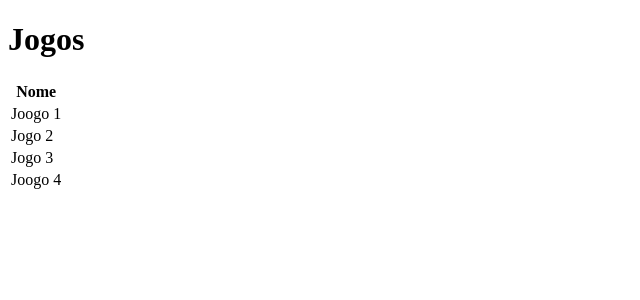
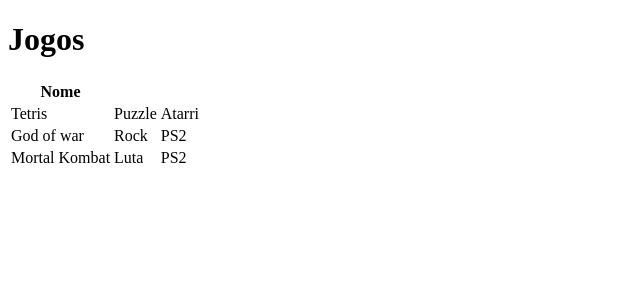
Before and after one commit to douglasshibata/jogoteca-flask-alura, a Flask app: page /inicio in a window 1280 px wide. Shown: the top 300 px of the page, without its empty margins (0-640 px from the left). Run offline with Flask 3, Linux system fonts and the light colour scheme.

Commit message:
feat: creating class Jogo and pass atributes to html

```diff
--- a/app.py
+++ b/app.py
@@ -1,10 +1,21 @@
 from flask import Flask, render_template
+
+class Jogo:
+    def __init__(self,nome,categoria,console):
+        self.nome=nome
+        self.categoria=categoria
+        self.console=console
+
+
 
 app = Flask(__name__)
 
 @app.route('/inicio')
 def ola():
-    lista = ['Joogo 1','Jogo 2 ','Jogo 3','Joogo 4']
+    jogo1= Jogo('Tetris','Puzzle','Atarri')
+    jogo2= Jogo('God of war','Rock','PS2')
+    jogo3= Jogo ('Mortal Kombat', 'Luta', 'PS2')
+    lista = [jogo1,jogo2,jogo3]
     return render_template('lista.html',titulo='Jogos',jogos=lista)
 
 app.run()
--- a/templates/lista.html
+++ b/templates/lista.html
@@ -1,11 +1,13 @@
 <!DOCTYPE html>
 <html>
-  <head>
+
+<head>
     <meta charset="utf-8">
     <meta name="viewport" content="width=device-width, initial-scale=1">
     <title>Jogoteca</title>
-  </head>
-  <body>
+</head>
+
+<body>
     <div class="container">
         <div class="page-header">
             <h1>{{ titulo }}</h1>
@@ -19,11 +21,14 @@
             <tbody>
                 {% for jogo in jogos %}
                 <tr>
-                    <td>{{jogo}}</td>
+                    <td>{{ jogo.nome }}</td>
+                    <td>{{ jogo.categoria }}</td>
+                    <td>{{ jogo.console }}</td>
                 </tr>
-              {% endfor %}
+                {% endfor %}
             </tbody>
         </table>
     </div>
-  </body>
+</body>
+
 </html>
```
